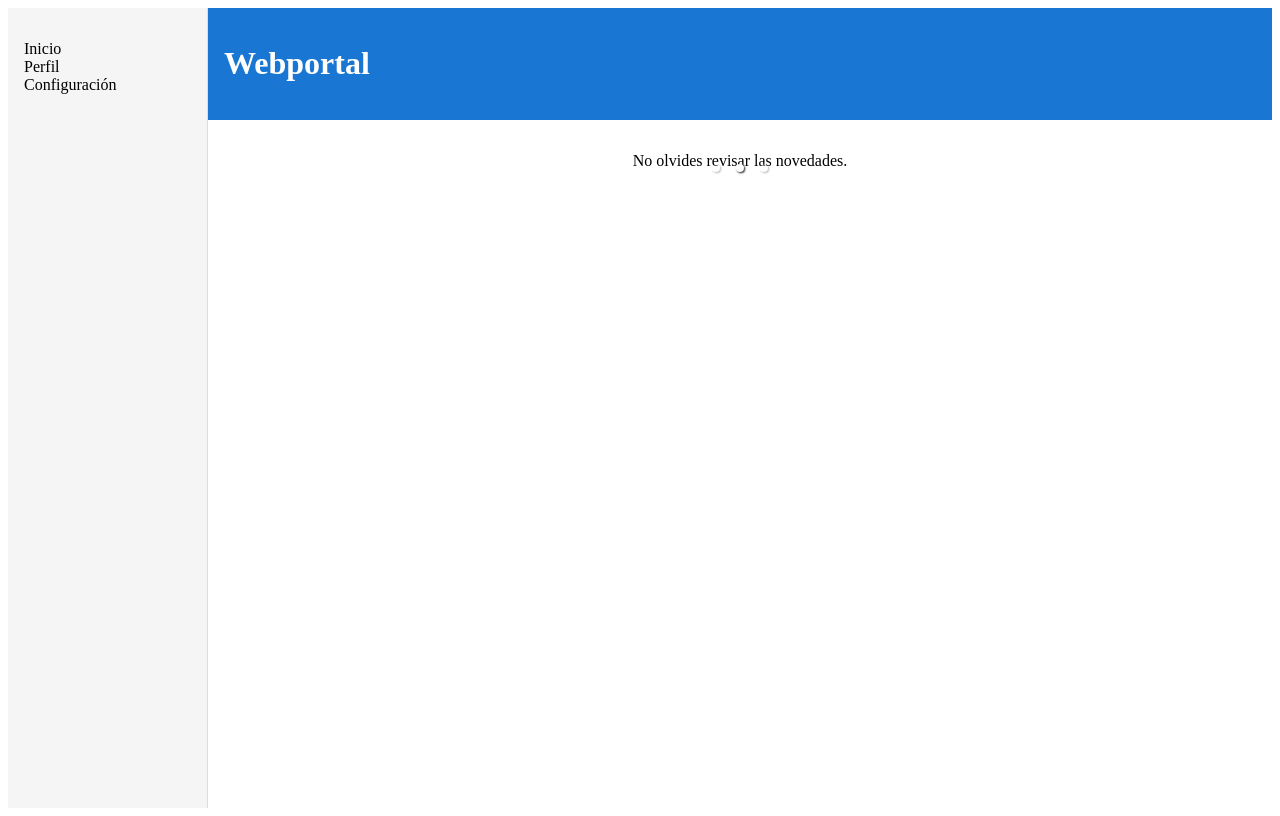
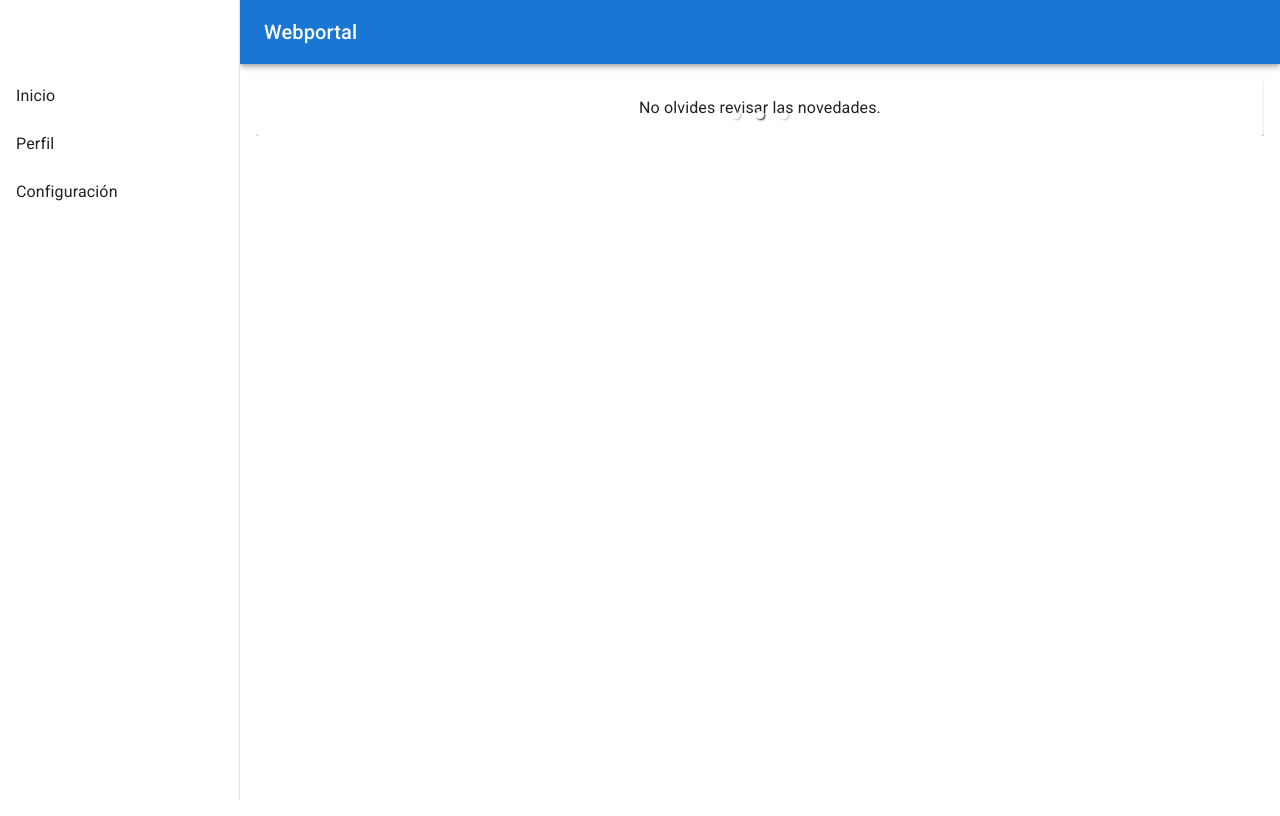
Before and after one commit to sebalesca/learningReact, a React (Vite) app: page / in a window 1280 px wide. Built offline with nearby package versions, Linux system fonts and the light colour scheme.

Commit message:
Apply Material UI styling

```diff
--- a/index.html
+++ b/index.html
@@ -4,6 +4,16 @@
     <meta charset="UTF-8" />
     <meta name="viewport" content="width=device-width, initial-scale=1.0" />
     <title>Webportal</title>
+    <link rel="preconnect" href="https://fonts.googleapis.com" />
+    <link rel="preconnect" href="https://fonts.gstatic.com" crossorigin />
+    <link
+      href="https://fonts.googleapis.com/css2?family=Roboto:wght@300;400;500;700&display=swap"
+      rel="stylesheet"
+    />
+    <link
+      rel="stylesheet"
+      href="https://fonts.googleapis.com/icon?family=Material+Icons"
+    />
   </head>
   <body>
     <div id="root"></div>
--- a/src/components/Header.tsx
+++ b/src/components/Header.tsx
@@ -1,10 +1,17 @@
 import React from 'react';
+import AppBar from '@mui/material/AppBar';
+import Toolbar from '@mui/material/Toolbar';
+import Typography from '@mui/material/Typography';
 
 const Header: React.FC = () => {
   return (
-    <header style={{ backgroundColor: '#1976d2', color: '#fff', padding: '1rem' }}>
-      <h1>Webportal</h1>
-    </header>
+    <AppBar position="static">
+      <Toolbar>
+        <Typography variant="h6" component="div">
+          Webportal
+        </Typography>
+      </Toolbar>
+    </AppBar>
   );
 };
 
--- a/src/components/NotificationsCarousel.tsx
+++ b/src/components/NotificationsCarousel.tsx
@@ -1,6 +1,8 @@
 import React from 'react';
 import { Carousel } from 'react-responsive-carousel';
 import 'react-responsive-carousel/lib/styles/carousel.min.css';
+import Paper from '@mui/material/Paper';
+import Typography from '@mui/material/Typography';
 
 const NotificationsCarousel: React.FC = () => {
   const items = [
@@ -18,9 +20,9 @@ const NotificationsCarousel: React.FC = () => {
       interval={5000}
     >
       {items.map((text, index) => (
-        <div key={index}>
-          <p>{text}</p>
-        </div>
+        <Paper key={index} sx={{ p: 2 }}>
+          <Typography>{text}</Typography>
+        </Paper>
       ))}
     </Carousel>
   );
--- a/src/components/Sidebar.tsx
+++ b/src/components/Sidebar.tsx
@@ -1,25 +1,31 @@
 import React from 'react';
+import Drawer from '@mui/material/Drawer';
+import List from '@mui/material/List';
+import ListItem from '@mui/material/ListItem';
+import ListItemText from '@mui/material/ListItemText';
+import Toolbar from '@mui/material/Toolbar';
+
+const drawerWidth = 240;
 
 const Sidebar: React.FC = () => {
   return (
-    <aside
-      style={{
-        width: '200px',
-        backgroundColor: '#f5f5f5',
-        padding: '1rem',
-        borderRight: '1px solid #ddd',
-        height: '100vh',
-        boxSizing: 'border-box',
+    <Drawer
+      variant="permanent"
+      sx={{
+        width: drawerWidth,
+        flexShrink: 0,
+        [`& .MuiDrawer-paper`]: { width: drawerWidth, boxSizing: 'border-box' },
       }}
     >
-      <nav>
-        <ul style={{ listStyle: 'none', padding: 0 }}>
-          <li>Inicio</li>
-          <li>Perfil</li>
-          <li>Configuración</li>
-        </ul>
-      </nav>
-    </aside>
+      <Toolbar />
+      <List>
+        {['Inicio', 'Perfil', 'Configuración'].map((text) => (
+          <ListItem button key={text}>
+            <ListItemText primary={text} />
+          </ListItem>
+        ))}
+      </List>
+    </Drawer>
   );
 };
 
--- a/src/main.tsx
+++ b/src/main.tsx
@@ -1,9 +1,16 @@
 import React from 'react';
 import ReactDOM from 'react-dom/client';
+import { ThemeProvider, createTheme } from '@mui/material/styles';
+import CssBaseline from '@mui/material/CssBaseline';
 import App from './App';
+
+const theme = createTheme();
 
 ReactDOM.createRoot(document.getElementById('root')!).render(
   <React.StrictMode>
-    <App />
+    <ThemeProvider theme={theme}>
+      <CssBaseline />
+      <App />
+    </ThemeProvider>
   </React.StrictMode>
 );
--- a/src/pages/Home/Home.tsx
+++ b/src/pages/Home/Home.tsx
@@ -1,19 +1,20 @@
 import React from 'react';
+import Box from '@mui/material/Box';
 import Header from '../../components/Header';
 import Sidebar from '../../components/Sidebar';
 import NotificationsCarousel from '../../components/NotificationsCarousel';
 
 const Home: React.FC = () => {
   return (
-    <div style={{ display: 'flex' }}>
+    <Box sx={{ display: 'flex' }}>
       <Sidebar />
-      <div style={{ flex: 1 }}>
+      <Box component="main" sx={{ flexGrow: 1 }}>
         <Header />
-        <div style={{ padding: '1rem' }}>
+        <Box sx={{ p: 2 }}>
           <NotificationsCarousel />
-        </div>
-      </div>
-    </div>
+        </Box>
+      </Box>
+    </Box>
   );
 };
 
```
